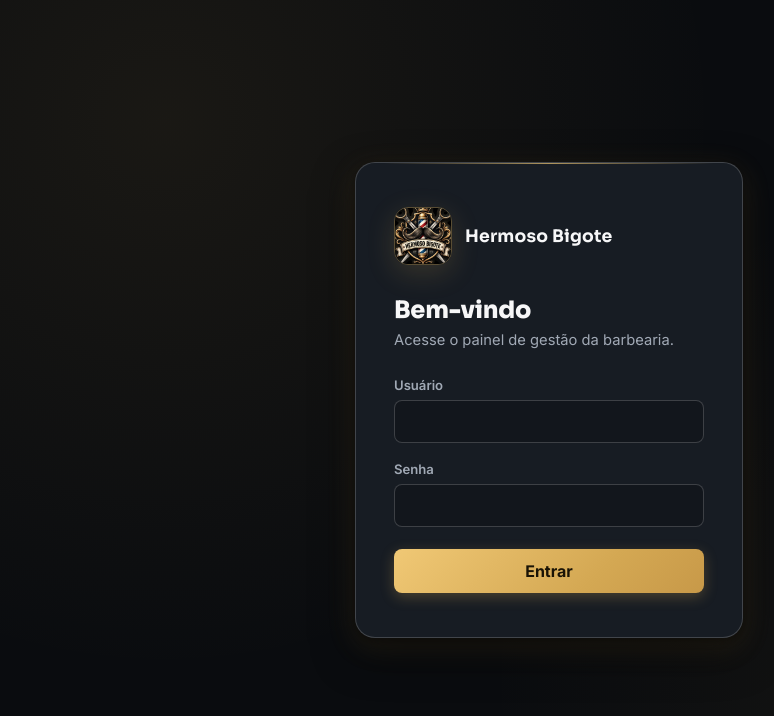
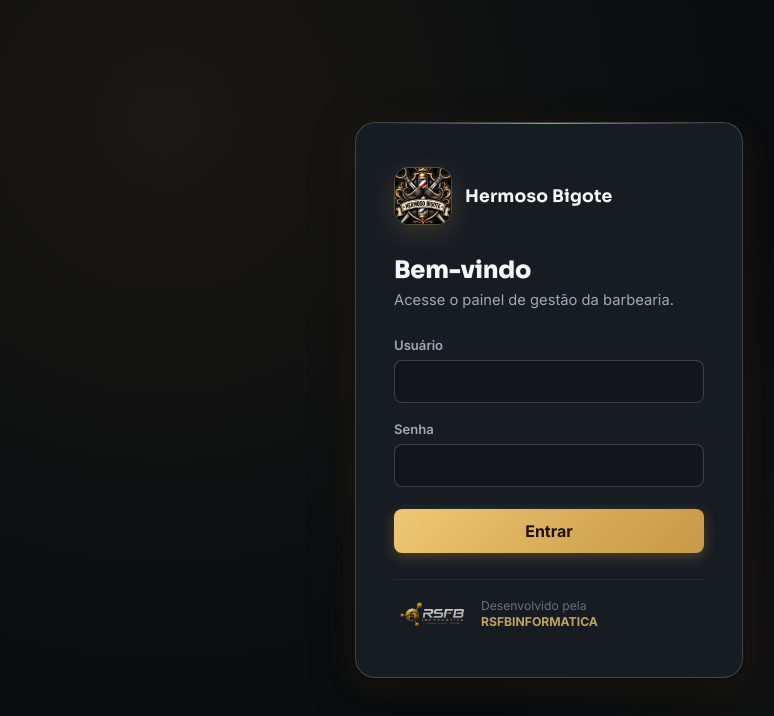
Before and after one commit to rsfbinformatica-n3/barbearia-barb-02-dashboard, a plain HTML site: page index.html in a window 1280 px wide. Shown: the whole page, without its empty margins (91-865 px from the left). Drawn offline with Linux system fonts and the light colour scheme.

Commit message:
feat(ui): add RSFB signature to dashboard PWA

```diff
--- a/index.html
+++ b/index.html
@@ -13,7 +13,7 @@
   <link rel="manifest" href="manifest.webmanifest?v=20260828-redesign-premium" />
   <link rel="icon" type="image/png" sizes="192x192" href="icons/icon-192.png?v=20260828-redesign-premium" />
   <link rel="apple-touch-icon" sizes="180x180" href="icons/icon-180.png?v=20260828-redesign-premium" />
-  <link rel="stylesheet" href="style.css?v=20260828-redesign-premium" />
+  <link rel="stylesheet" href="style.css?v=20260901-rsfb-signature" />
 </head>
 <body>
 
@@ -42,6 +42,10 @@
         <button type="button" class="botao-secundario" id="pwa-instalar-botao">Instalar app no celular</button>
         <span>Use como app em tela cheia no Android/iPhone.</span>
       </div>
+      <a class="credito-rsfb credito-rsfb-login" href="https://rsfbinformatica.com.br/" target="_blank" rel="noopener" aria-label="Site da RSFBINFORMATICA">
+        <img src="rsfb-credito.png" alt="Logo RSFBINFORMATICA" width="76" height="29" />
+        <span>Desenvolvido pela <strong>RSFBINFORMATICA</strong></span>
+      </a>
     </div>
   </div>
 
@@ -128,6 +132,12 @@
             <div class="relatorios-container" id="relatorios-container"></div>
           </section>
         </main>
+        <footer class="credito-app" aria-label="Crédito de desenvolvimento">
+          <a class="credito-rsfb" href="https://rsfbinformatica.com.br/" target="_blank" rel="noopener">
+            <img src="rsfb-credito.png" alt="Logo RSFBINFORMATICA" width="76" height="29" />
+            <span>Desenvolvido pela <strong>RSFBINFORMATICA</strong></span>
+          </a>
+        </footer>
       </div>
     </div>
   </div>
@@ -282,7 +292,7 @@
     // PWA: registro do service worker + botão de instalação quando o navegador oferecer.
     if ('serviceWorker' in navigator) {
       window.addEventListener('load', () => {
-        navigator.serviceWorker.register('./service-worker.js?v=20260828-redesign-premium').then((registration) => {
+        navigator.serviceWorker.register('./service-worker.js?v=20260901-rsfb-signature').then((registration) => {
           // Garante que o app instalado receba correções rapidamente, sem ficar preso
           // em uma versão antiga do atendimento/API por cache do PWA.
           registration.update().catch(() => {});
--- a/service-worker.js
+++ b/service-worker.js
@@ -1,4 +1,4 @@
-const CACHE_NAME = 'hermoso-dashboard-v20260828-redesign-premium';
+const CACHE_NAME = 'hermoso-dashboard-v20260901-rsfb-signature';
 const STATIC_ASSETS = [
   './',
   './index.html',
@@ -14,6 +14,7 @@
   './relatorios.js',
   './vendor/chart.umd.min.js',
   './logo.jpg',
+  './rsfb-credito.png',
   './manifest.webmanifest',
   './icons/icon-192.png',
   './icons/icon-512.png',
--- a/style.css
+++ b/style.css
@@ -322,6 +322,52 @@
   font-size: 0.78rem;
   line-height: 1.35;
   text-align: center;
+}
+
+/* ---------- Crédito RSFBINFORMATICA ---------- */
+
+.credito-rsfb {
+  display: inline-flex;
+  align-items: center;
+  gap: 11px;
+  color: var(--text-terciario);
+  font-size: 0.76rem;
+  line-height: 1.35;
+  text-decoration: none;
+  opacity: 0.78;
+  transition: opacity var(--transicao), color var(--transicao);
+}
+
+.credito-rsfb:hover,
+.credito-rsfb:focus-visible {
+  color: var(--text-secondary);
+  opacity: 1;
+}
+
+.credito-rsfb img {
+  display: block;
+  width: 76px;
+  height: auto;
+  flex: 0 0 auto;
+}
+
+.credito-rsfb strong {
+  color: var(--gold-light);
+  font-weight: 700;
+}
+
+.credito-rsfb-login {
+  width: 100%;
+  margin-top: 26px;
+  padding-top: 18px;
+  border-top: 1px solid var(--border);
+  justify-content: center;
+}
+
+.credito-app {
+  margin: 0 32px 20px;
+  padding-top: 18px;
+  border-top: 1px solid var(--border);
 }
 
 /* ---------- Shell do app ---------- */
@@ -2085,6 +2131,11 @@
 
   .app-conteudo {
     padding: 18px 18px 32px;
+  }
+
+  .credito-app {
+    margin: 0 18px 18px;
+    padding-top: 16px;
   }
 
   .indicadores {
```
Also changed, not shown: rsfb-credito.png (added).
